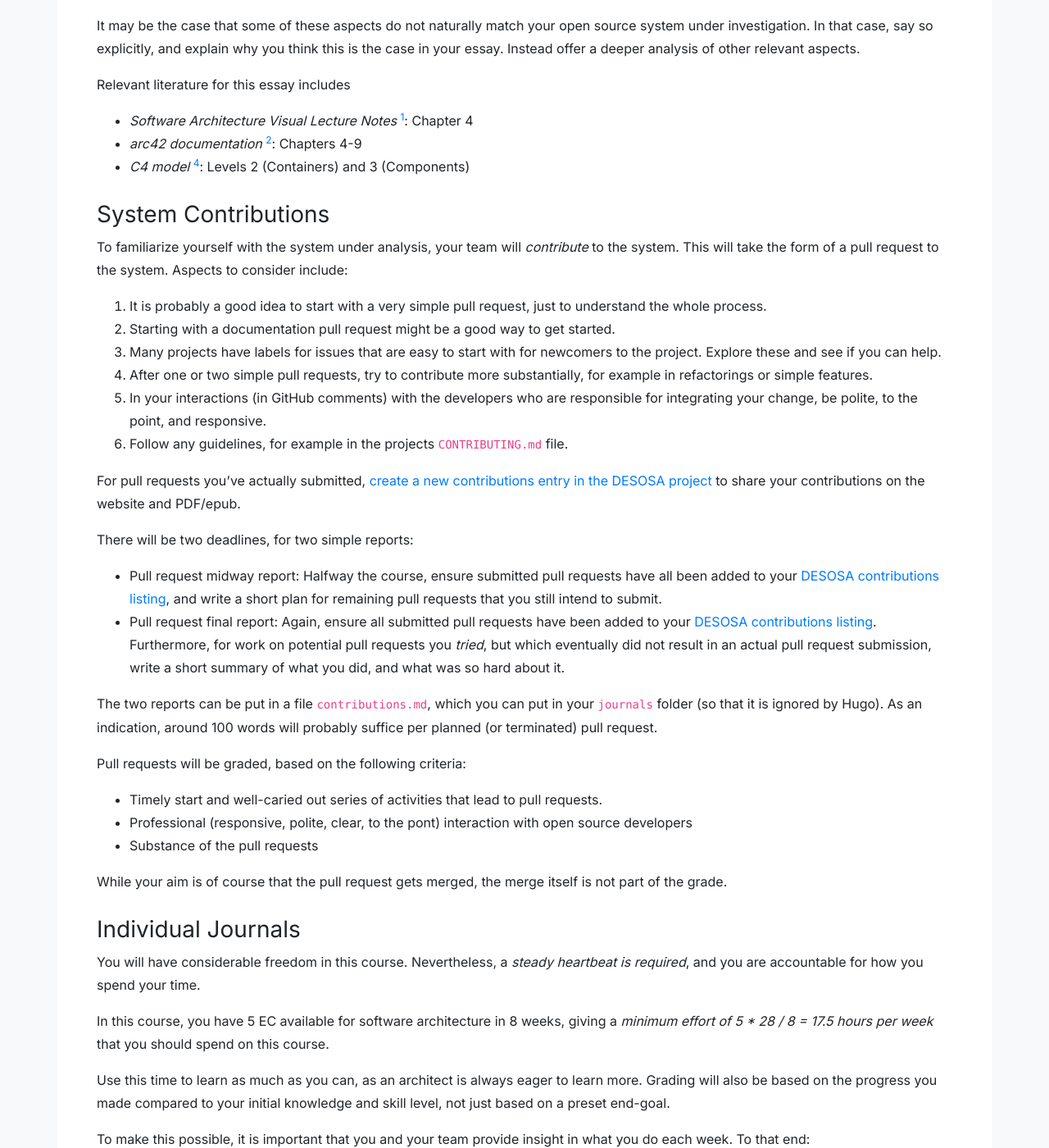
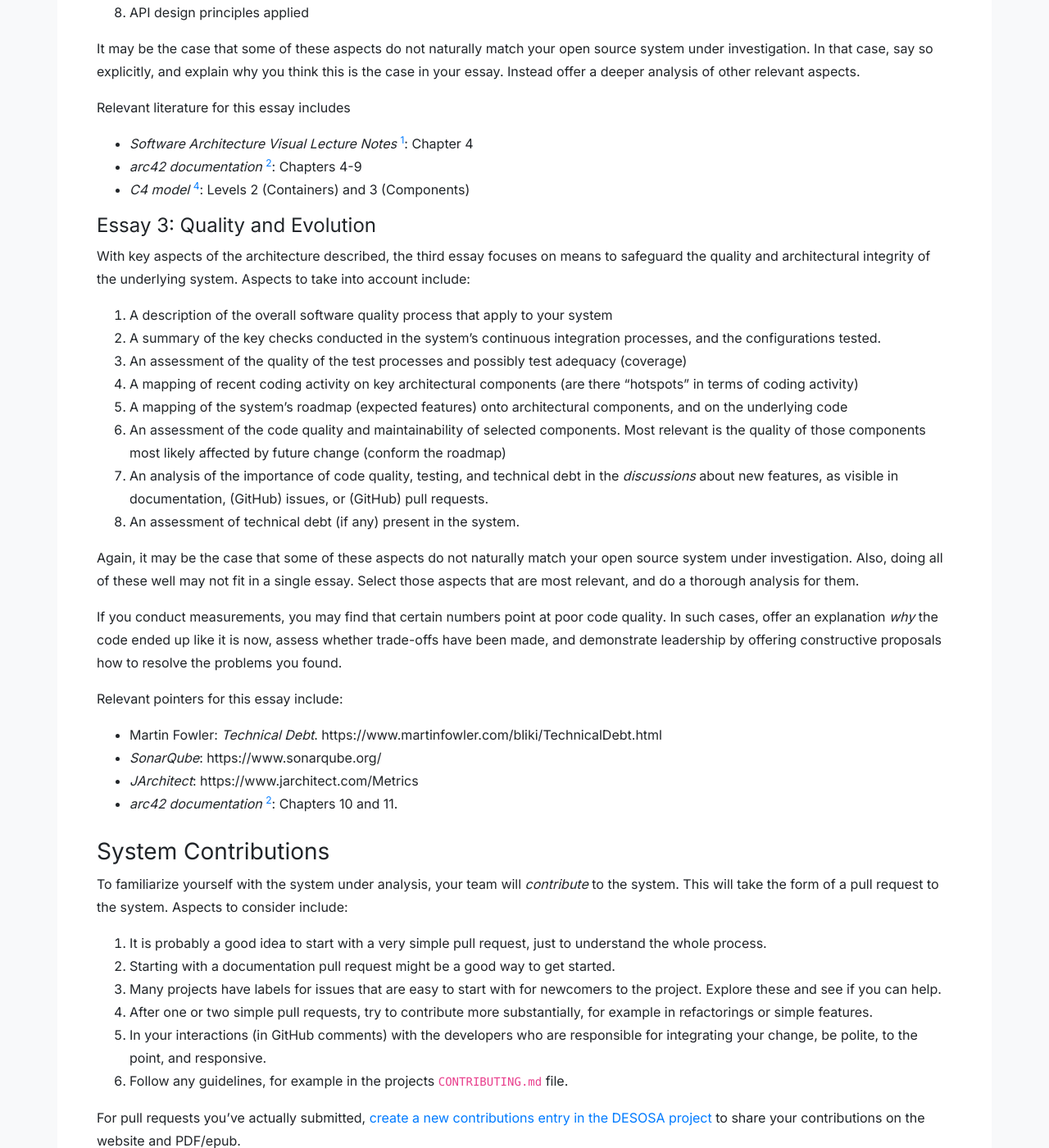
Before and after one commit to SERG-Delft/delftswa, a Jekyll site: the page built from 2021/assignment.md, in a window 1280 px wide and 1400 px high, scrolled down 4483 px. Shown: the whole window at 82% size. Built offline with Jekyll 4.4.1, drawn with Linux system fonts in a browser that asks for light colours; some of the changed text lies outside the part shown.

Commit message:
Add Essay 3

```diff
--- a/2021/assignment.md
+++ b/2021/assignment.md
@@ -173,24 +173,21 @@ Relevant literature for this essay includes
 - _SIG componentization_: The Sigrid Beta Architecture visualization for your system may provide input to your development view
 -->
 
-<!--
-
 
 <a id="quality"></a>
 
-### Essay 3: Quality and Technical Debt
+#### Essay 3: Quality and Evolution
 
 With key aspects of the architecture described, the third essay focuses on means to safeguard the quality and architectural integrity of the underlying system.
 Aspects to take into account include:
 
-1. A description of the overall software quality process used in your system
+1. A description of the overall software quality process that apply to your system
 2. A summary of the key checks conducted in the system's continuous integration processes, and the configurations tested.
 3. An assessment of the quality of the test processes and possibly test adequacy (coverage)
 4. A mapping of recent coding activity on key architectural components (are there "hotspots" in terms of coding activity)
 1. A mapping of the system's roadmap (expected features) onto architectural components, and on the underlying code
-1. An assessment of the code quality and maintainability for example using the views offered by SIG. Most relevant is the quality of those components most likely affected by future change (conform the roadmap)
+1. An assessment of the code quality and maintainability of selected components. Most relevant is the quality of those components most likely affected by future change (conform the roadmap)
 1. An analysis of the importance of code quality, testing, and technical debt in the _discussions_ about new features, as visible in documentation, (GitHub) issues, or (GitHub) pull requests.
-1. Refactoring suggestions as offered by, e.g., SIG or SonarQube.
 1. An assessment of technical debt (if any) present in the system.
 
 Again, it may be the case that some of these aspects do not naturally match your open source system under investigation. Also, doing all of these well may not fit in a single essay. Select those aspects that are most relevant, and do a thorough analysis for them.
```
Also changed, not shown: other parts of 2021/assignment.md (+3 -2 lines).
